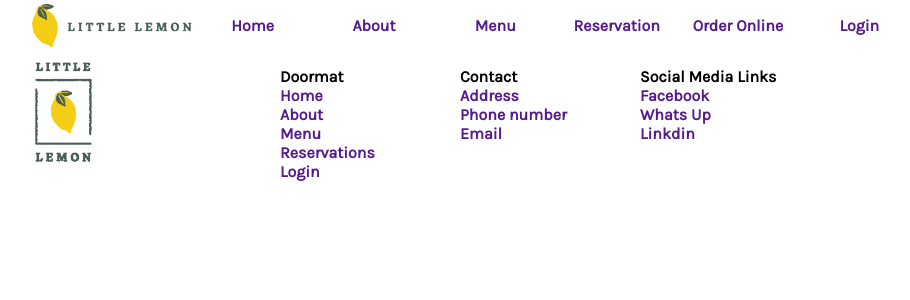
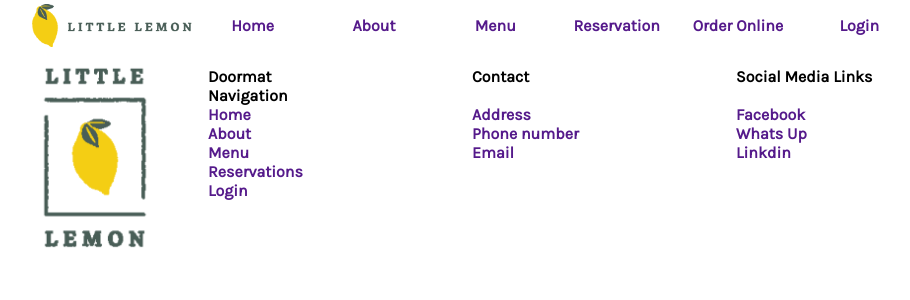
Before and after one commit to samprint/capstoneprj2, a React (Create React App) app: page / in a window 1280 px wide. Shown: the top 300 px of the page, without its empty margins (160-1070 px from the left). Built offline with nearby package versions, Linux system fonts and the light colour scheme; a web font is replaced by a local one.

Commit message:
Setting up the CSS layout - week2 - 8

```diff
--- a/public/style.css
+++ b/public/style.css
@@ -53,13 +53,13 @@
 
 .foot footer {
     display: GRID;
-    grid-template-columns: 2fr 6fr;
+    grid-template-columns: 1fr 6fr;
 }
 
 .foot img {
     margin-top: 0.25rem;
     margin-left: 1.5rem;
-    width: 5rem;
+    width: 9rem;
     height: auto;
 }
 
@@ -79,7 +79,7 @@
 
 .foot .lists {
     display: grid;
-    grid-template-columns: repeat(auto-fill, minmax(10rem, 1fr));
+    grid-template-columns: repeat(auto-fit, minmax(15rem, 1fr));
 }
 
 .foot a {
--- a/src/components/Footer.js
+++ b/src/components/Footer.js
@@ -12,6 +12,7 @@ const Footer = () => {
                     <div>
                         <ul>
                             <li>Doormat</li>
+                            <li>Navigation</li>
                             <li>
                                 <a href="">Home</a>
                             </li>
@@ -32,6 +33,7 @@ const Footer = () => {
                     <div>
                         <ul>
                             <li>Contact</li>
+                            <li>&nbsp;</li>
                             <li>
                                 <a href="">Address</a>
                             </li>
@@ -46,6 +48,7 @@ const Footer = () => {
                     <div>
                         <ul>
                             <li>Social Media Links</li>
+                            <li>&nbsp;</li>
                             <li>
                                 <a href="">Facebook</a>
                             </li>
```
